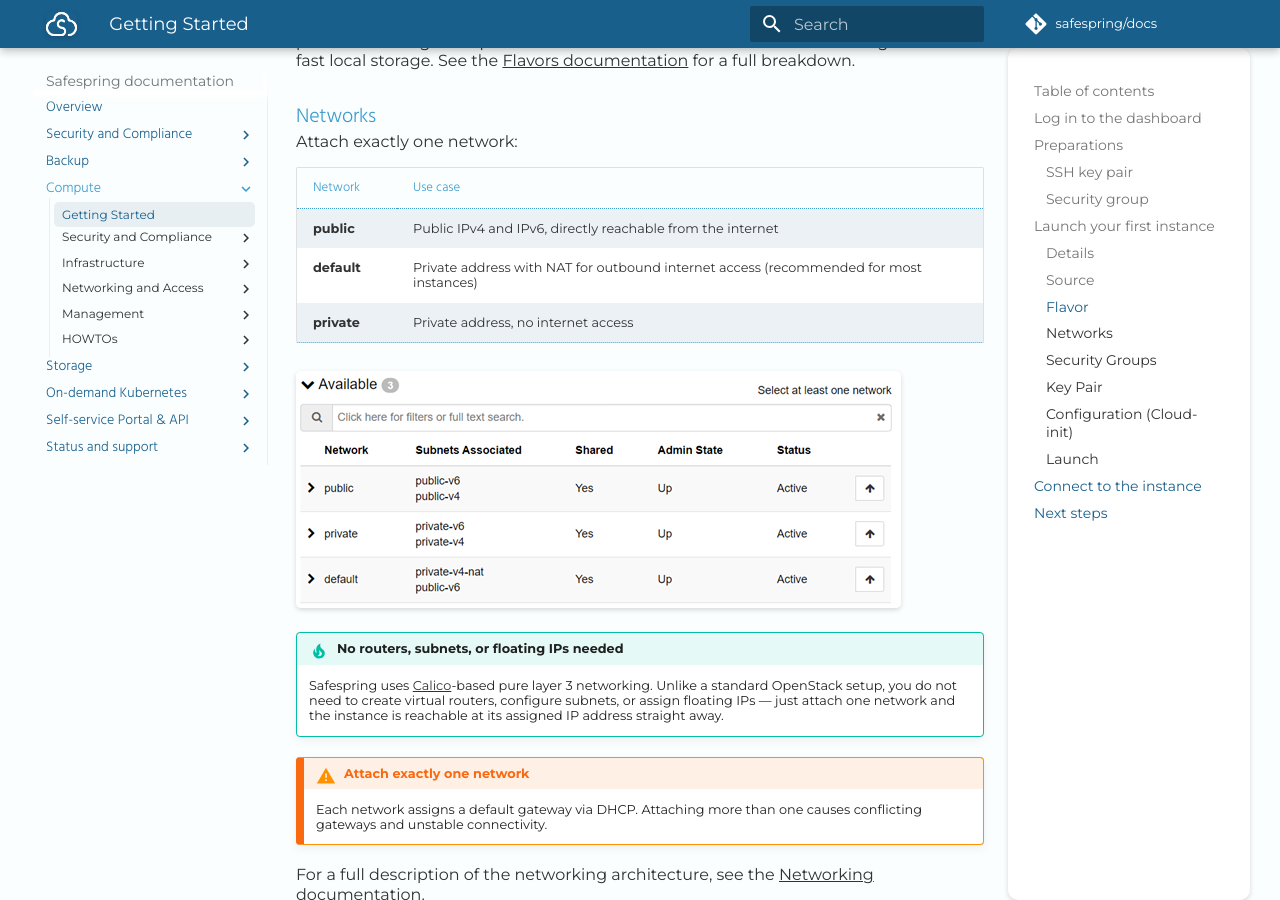
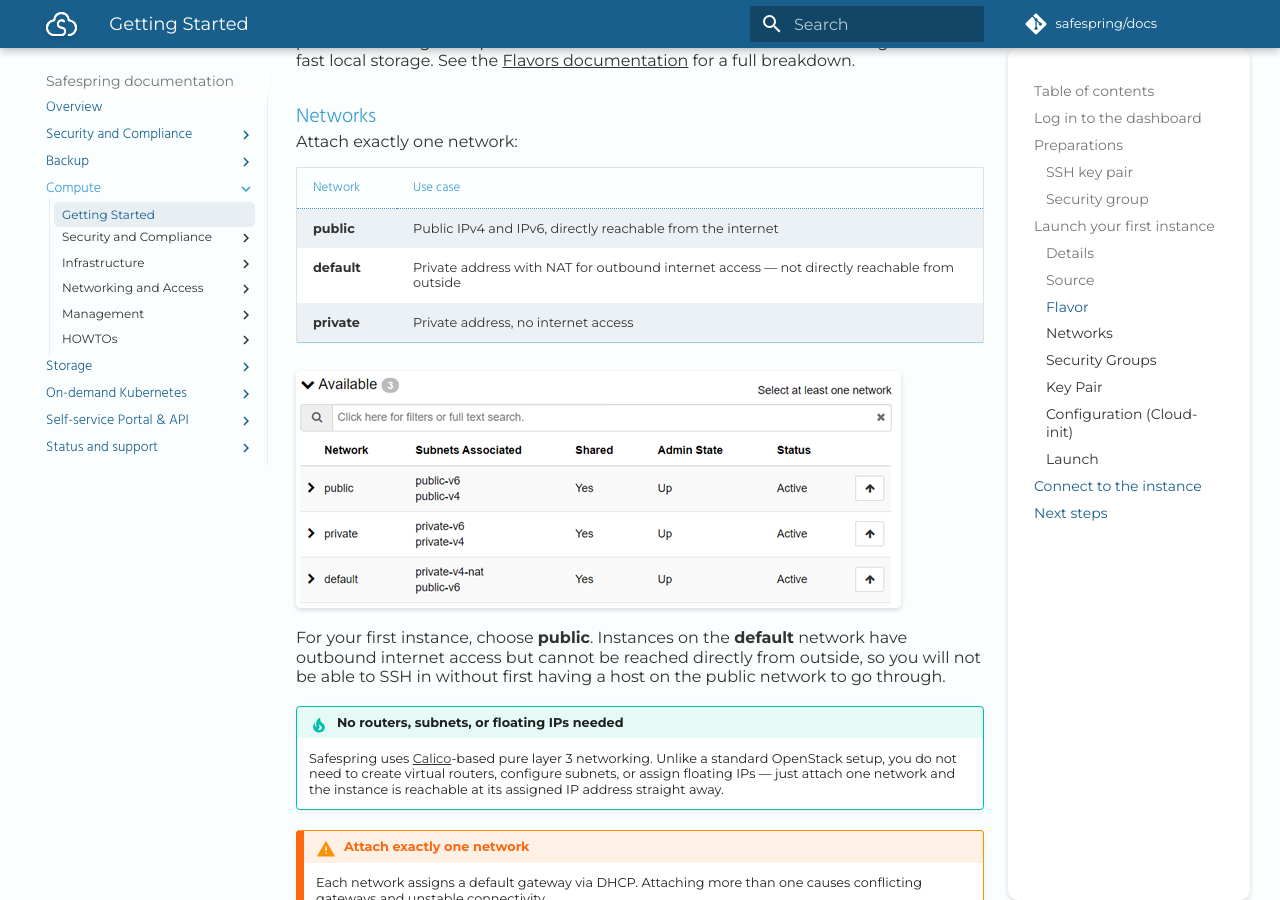
Before and after one commit to safespring/docs, an MkDocs documentation site: the page built from content/compute/getting-started.md, in a window 1280 px wide and 900 px high, scrolled down 3141 px. Built offline with MkDocs 1.6.1 and Material for MkDocs 9.7.7, drawn with Linux system fonts in a browser that asks for light colours; some web fonts are replaced; a script that is not in the unit is left out; comment, search, counter and statistics services are not loaded.

Commit message:
Recommend public network for first instance in getting-started

```diff
--- a/content/compute/getting-started.md
+++ b/content/compute/getting-started.md
@@ -62,10 +62,12 @@
 | Network | Use case |
 | --- | --- |
 | **public** | Public IPv4 and IPv6, directly reachable from the internet |
-| **default** | Private address with NAT for outbound internet access (recommended for most instances) |
+| **default** | Private address with NAT for outbound internet access — not directly reachable from outside |
 | **private** | Private address, no internet access |
 
 ![Network selection](../images/np-networks.png)
+
+For your first instance, choose **public**. Instances on the **default** network have outbound internet access but cannot be reached directly from outside, so you will not be able to SSH in without first having a host on the public network to go through.
 
 !!! tip "No routers, subnets, or floating IPs needed"
     Safespring uses [Calico](https://www.tigera.io/project-calico/)-based pure layer 3 networking. Unlike a standard OpenStack setup, you do not need to create virtual routers, configure subnets, or assign floating IPs — just attach one network and the instance is reachable at its assigned IP address straight away.
```
